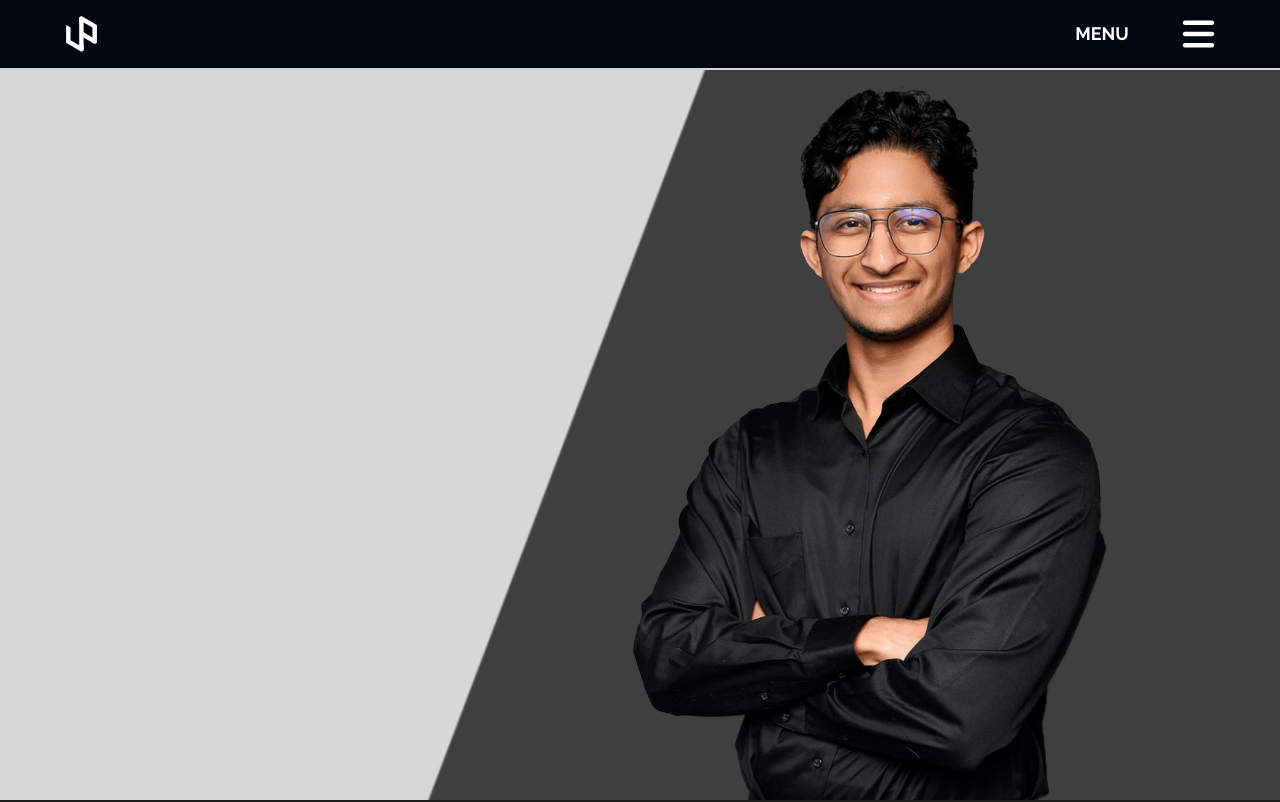
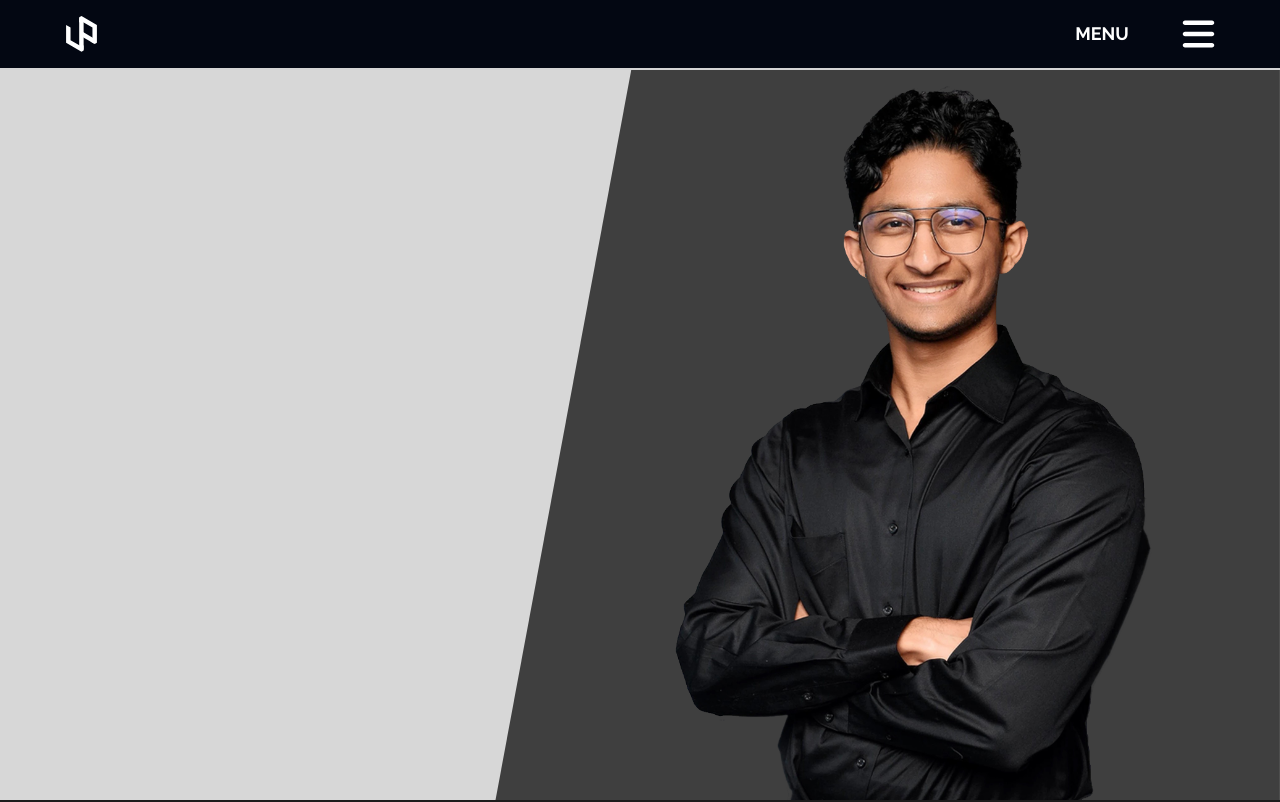
Before and after one commit to uparkh/portfolio, a Next.js app: page / in a window 1280 px wide. Shown: the top 802 px of the page. Built offline with nearby package versions, Linux system fonts and the light colour scheme.

Commit message:
desktop header fixed

```diff
--- a/src/app/globals.css
+++ b/src/app/globals.css
@@ -59,3 +59,7 @@ nav .fade-out {
     opacity: 0;
   }
 }
+
+.crisp-edges {
+  image-rendering: crisp-edges;
+}
--- a/src/app/page.tsx
+++ b/src/app/page.tsx
@@ -14,7 +14,7 @@ import motecIem from "/public/motec-iem.png";
 import cyberscape from "/public/cyberscape.png";
 import musaicLogo from "/public/musaic-logo.svg";
 import fancySeparator from "/public/fancy-separator.png";
-import desktopHeader from "/public/desktop-header.png";
+import desktopHeader from "/public/desktop-header.svg";
 import customHeader from "/public/custom-header.png";
 import altProfessionalPic from "/public/alt-professional-pic.jpeg";
 import doubleUpArrow from "/public/double-up-arrow.svg";
@@ -31,9 +31,9 @@ export default function Home(): JSX.Element {
             src={desktopHeader}
             alt=""
             fill={true}
-            className="-z-10 object-fill opacity-70 brightness-[0]"
+            className="-z-10 object-cover opacity-70 brightness-[0]"
           />
-          <div className="absolute -right-4 bottom-0 mx-auto h-[90%] w-full">
+          <div className="absolute bottom-0 right-3 mx-auto h-[90%] w-5/6">
             <Image
               src={portrait}
               alt="Upanshu's portrait"
@@ -259,7 +259,7 @@ export default function Home(): JSX.Element {
             controls
             playsInline
             muted
-            className="w-45vw md:w-60vw lg:w-50vw xl:w-40vw max-w-48 rounded-xl md:max-w-none"
+            className="w-45vw max-w-48 rounded-xl md:w-60vw md:max-w-none lg:w-50vw xl:w-40vw"
           />
           <div>
             <ResumeExperienceH2 className="border-white">
```
Also changed, not shown: public/desktop-header.png (deleted), public/desktop-header.svg (added).
